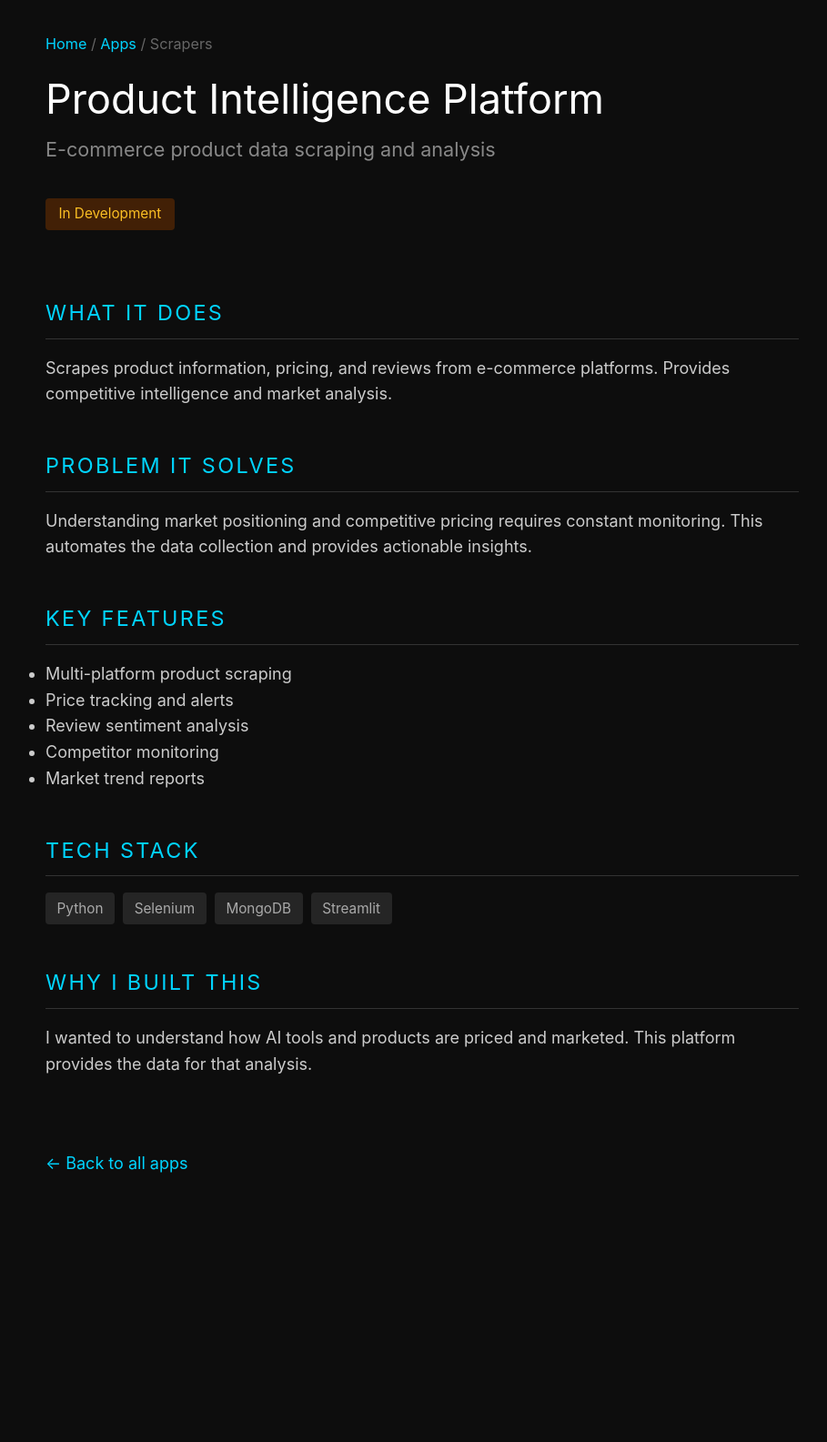
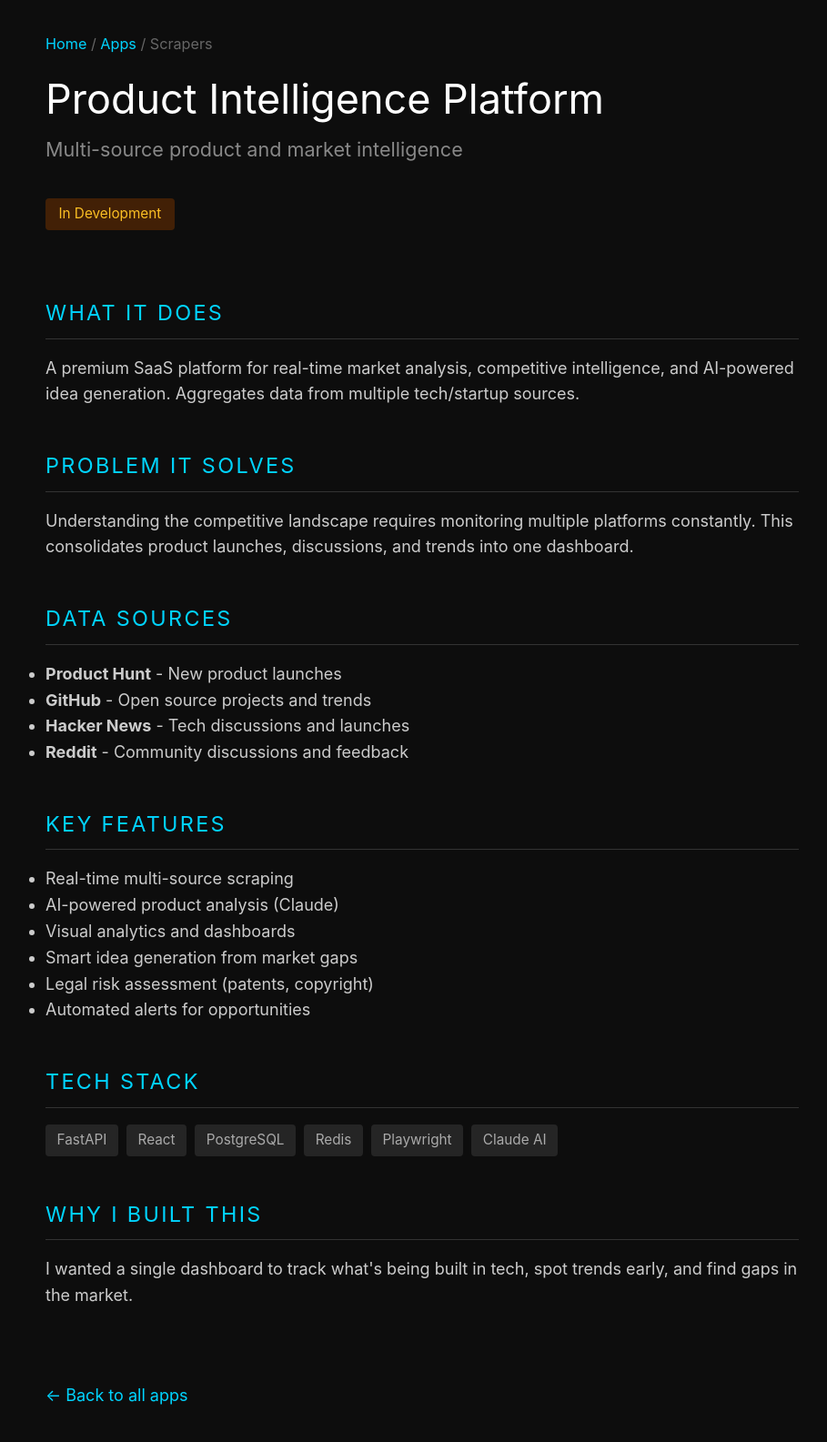
Before and after one commit to eqenrico-hub/eqenrico-hub.github.io, a Jekyll site: the page built from app/scrapers/product-intelligence-platform.html, in a window 1280 px wide. Shown: the whole page at 91% size, without its empty margins (176-1085 px from the left). Built offline with Jekyll 4.4.1, drawn with Linux system fonts in a browser that asks for light colours; before the commit the page ends 1330 px from its top, so only the background shows below that.

Commit message:
Fix scraper descriptions with accurate data sources
AI News Aggregator:
- Uses OpenAI web search, not traditional scraping

Opportunity Miner:
- YouTube video analyzer for product opportunities
- NOT job/grant scraper

Product Intelligence Platform:
- Sources: Product Hunt, GitHub, Hacker News, Reddit

SCENA:
- Work in progress, just Next.js boilerplate
- Planned: Italian cultural event venues

Co-Authored-By: Claude Opus 4.5 <noreply@anthropic.com>

```diff
--- a/app/scrapers/product-intelligence-platform.html
+++ b/app/scrapers/product-intelligence-platform.html
@@ -1,43 +1,56 @@
 ---
 layout: app-detail
 title: Product Intelligence Platform
-tagline: E-commerce product data scraping and analysis
+tagline: Multi-source product and market intelligence
 category: Scrapers
 status: development
 ---
 
 <div class="section">
   <h2>What It Does</h2>
-  <p>Scrapes product information, pricing, and reviews from e-commerce platforms. Provides competitive intelligence and market analysis.</p>
+  <p>A premium SaaS platform for real-time market analysis, competitive intelligence, and AI-powered idea generation. Aggregates data from multiple tech/startup sources.</p>
 </div>
 
 <div class="section">
   <h2>Problem It Solves</h2>
-  <p>Understanding market positioning and competitive pricing requires constant monitoring. This automates the data collection and provides actionable insights.</p>
+  <p>Understanding the competitive landscape requires monitoring multiple platforms constantly. This consolidates product launches, discussions, and trends into one dashboard.</p>
+</div>
+
+<div class="section">
+  <h2>Data Sources</h2>
+  <ul>
+    <li><strong>Product Hunt</strong> - New product launches</li>
+    <li><strong>GitHub</strong> - Open source projects and trends</li>
+    <li><strong>Hacker News</strong> - Tech discussions and launches</li>
+    <li><strong>Reddit</strong> - Community discussions and feedback</li>
+  </ul>
 </div>
 
 <div class="section">
   <h2>Key Features</h2>
   <ul>
-    <li>Multi-platform product scraping</li>
-    <li>Price tracking and alerts</li>
-    <li>Review sentiment analysis</li>
-    <li>Competitor monitoring</li>
-    <li>Market trend reports</li>
+    <li>Real-time multi-source scraping</li>
+    <li>AI-powered product analysis (Claude)</li>
+    <li>Visual analytics and dashboards</li>
+    <li>Smart idea generation from market gaps</li>
+    <li>Legal risk assessment (patents, copyright)</li>
+    <li>Automated alerts for opportunities</li>
   </ul>
 </div>
 
 <div class="section">
   <h2>Tech Stack</h2>
   <div class="tech-stack">
-    <span class="tech-tag">Python</span>
-    <span class="tech-tag">Selenium</span>
-    <span class="tech-tag">MongoDB</span>
-    <span class="tech-tag">Streamlit</span>
+    <span class="tech-tag">FastAPI</span>
+    <span class="tech-tag">React</span>
+    <span class="tech-tag">PostgreSQL</span>
+    <span class="tech-tag">Redis</span>
+    <span class="tech-tag">Playwright</span>
+    <span class="tech-tag">Claude AI</span>
   </div>
 </div>
 
 <div class="section">
   <h2>Why I Built This</h2>
-  <p>I wanted to understand how AI tools and products are priced and marketed. This platform provides the data for that analysis.</p>
+  <p>I wanted a single dashboard to track what's being built in tech, spot trends early, and find gaps in the market.</p>
 </div>
```
Also changed, not shown: app/index.html (+5 -5 lines), app/scrapers/ai-news-aggregator.html (+11 -13 lines), app/scrapers/opportunity-miner.html (+20 -11 lines), app/scrapers/scena.html (+26 -12 lines).
